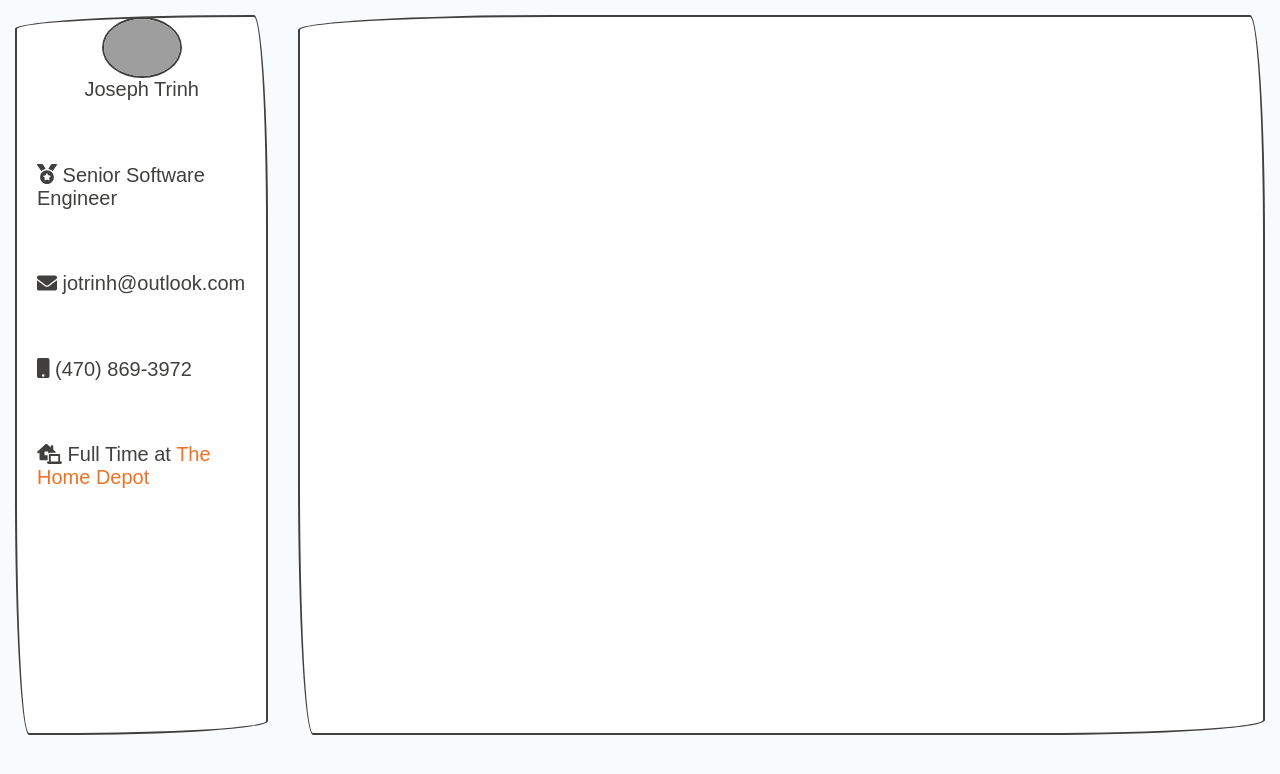
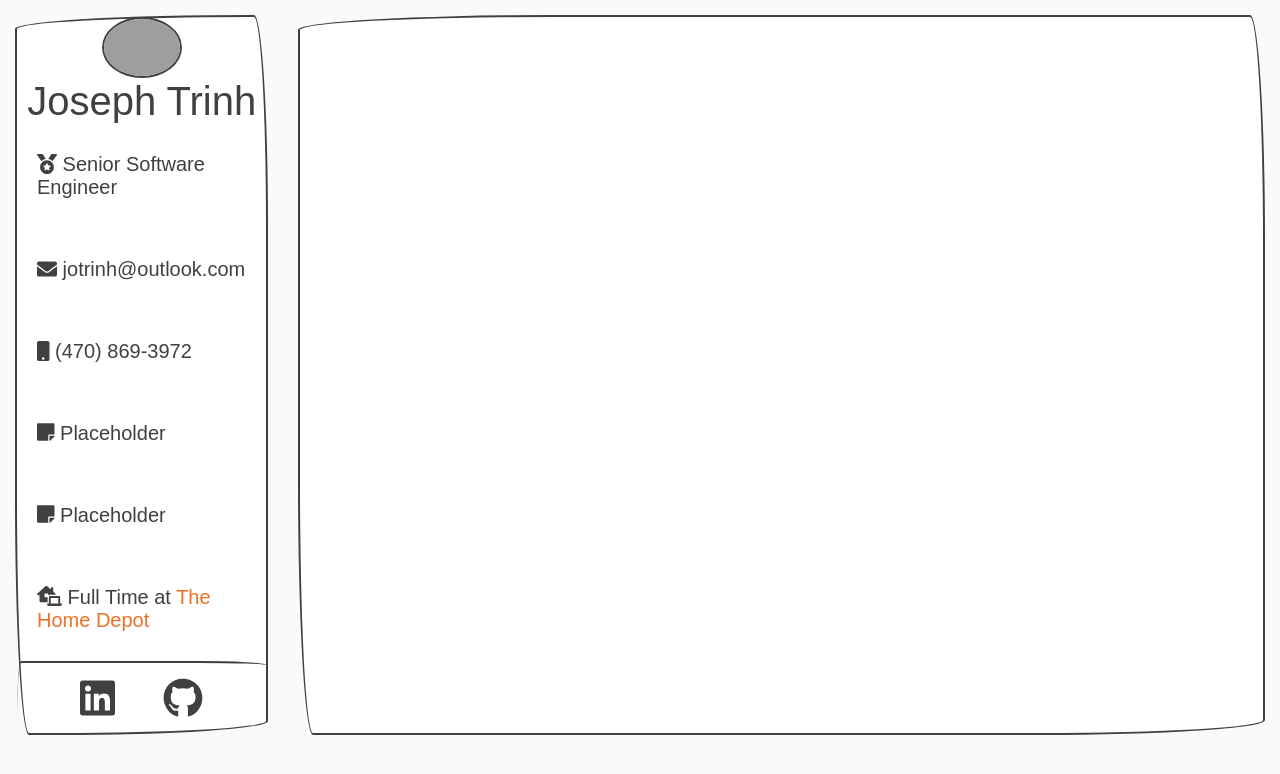
Before and after one commit to jo-trinh/personal-website, a Next.js app: page / in a window 1280 px wide. Shown: the top 774 px of the page. Built offline with nearby package versions, Linux system fonts and the light colour scheme; grey boxes are pictures that could not be loaded; a web font is replaced by a local one.

Commit message:
Updates audited packages and adds footer

```diff
--- a/package.json
+++ b/package.json
@@ -10,6 +10,7 @@
   },
   "dependencies": {
     "@fortawesome/fontawesome-svg-core": "^1.2.28",
+    "@fortawesome/free-brands-svg-icons": "^5.13.0",
     "@fortawesome/free-solid-svg-icons": "^5.13.0",
     "@fortawesome/react-fontawesome": "^0.1.9",
     "git-directory-deploy": "^1.5.1",
@@ -17,7 +18,9 @@
     "papercss": "^1.6.1",
     "react": "^16.7.0",
     "react-dom": "^16.7.0",
-    "styled-components": "^5.1.0"
+    "styled-components": "^5.1.0",
+    "lodash.template": ">=4.5.0",
+    "clean-css": ">=4.1.11"
   },
   "license": "ISC",
   "devDependencies": {
--- a/pages/index.js
+++ b/pages/index.js
@@ -5,13 +5,16 @@ import {
   faEnvelope,
   faMobile,
   faMedal,
+  faStickyNote,
 } from '@fortawesome/free-solid-svg-icons'
+
+import { faLinkedin, faGithub } from '@fortawesome/free-brands-svg-icons'
 
 export default () => (
   <>
     <div className={styles.flexContainer}>
       <div className={`${styles.flexItem} border border-primary`}>
-        <div style={{ height: '90%' }}>
+        <div className={styles.flexBody}>
           <div id={styles.profileHeader}>
             <img
               height={80}
@@ -19,21 +22,54 @@ export default () => (
               style={{ borderRadius: '50%' }}
               src='https://media-exp1.licdn.com/dms/image/C5603AQEaSmf2PjwGMg/profile-displayphoto-shrink_200_200/0?e=1592438400&v=beta&t=MIKqfeXvlv_g6Rq6sPrfwqNwNRvjdBbwKFTZKWUuSfA'
             />
-            Joseph Trinh
+            <h3 style={{ margin: '0px' }}>Joseph Trinh</h3>
           </div>
-          <div className={styles.profileDescriptions}>
+          <div id={styles.profileDescriptions}>
             <span>
-              <FontAwesomeIcon icon={faMedal} /> Senior Software Engineer
+              <FontAwesomeIcon icon={faMedal} size='1x' /> Senior Software
+              Engineer
             </span>
             <span>
-              <FontAwesomeIcon icon={faEnvelope} /> jotrinh@outlook.com
+              <FontAwesomeIcon icon={faEnvelope} size='1x' />{' '}
+              jotrinh@outlook.com
             </span>
             <span>
-              <FontAwesomeIcon icon={faMobile} /> (470) 869-3972
+              <FontAwesomeIcon icon={faMobile} size='1x' /> (470) 869-3972
             </span>
             <span>
-              <FontAwesomeIcon icon={faLaptopHouse} /> Full Time at{' '}
+              <FontAwesomeIcon icon={faStickyNote} size='1x' /> Placeholder
+            </span>
+            <span>
+              <FontAwesomeIcon icon={faStickyNote} size='1x' /> Placeholder
+            </span>
+            <span>
+              <FontAwesomeIcon icon={faLaptopHouse} size='1x' /> Full Time at{' '}
               <span style={{ color: '#EE7125' }}>The Home Depot</span>
+            </span>
+          </div>
+          <div
+            id={styles.profileFooter}
+            className='border border-3 border-primary'
+          >
+            <span>
+              <FontAwesomeIcon
+                icon={faLinkedin}
+                className={styles.icon}
+                size='2x'
+                onClick={() =>
+                  window.open(
+                    'https://www.linkedin.com/in/joseph-trinh-0517b312b/'
+                  )
+                }
+              />{' '}
+            </span>
+            <span>
+              <FontAwesomeIcon
+                icon={faGithub}
+                className={styles.icon}
+                size='2x'
+                onClick={() => window.open('https://github.com/jo-trinh/')}
+              />{' '}
             </span>
           </div>
         </div>
--- a/pages/index.module.css
+++ b/pages/index.module.css
@@ -12,14 +12,18 @@
 }
 
 .flexItem:nth-of-type(1) {
-  /* background-color: rebeccapurple; */
   flex-basis: 200px;
   flex-grow: 1;
 }
 .flexItem:nth-of-type(2) {
-  /* background-color: palegreen; */
   flex-grow: 5;
   flex-basis: 700px;
+}
+
+.flexBody {
+  height: 100%;
+  display: flex;
+  flex-direction: column;
 }
 
 #profileHeader {
@@ -28,10 +32,23 @@
   align-items: center;
 }
 
-.profileDescriptions {
+#profileDescriptions {
   margin-left: 20px;
-  justify-content: space-evenly;
-  height: 70%;
+  justify-content: space-around;
+  height: inherit;
   display: flex;
   flex-direction: column;
 }
+
+#profileFooter {
+  display: flex;
+  justify-content: space-evenly;
+  border-left: none;
+  border-right: none;
+  border-bottom: none;
+  padding: 15px;
+}
+
+.icon {
+  cursor: pointer;
+}
```
Also changed, not shown: 1 other file (tests, documents, lock files or other folders).
